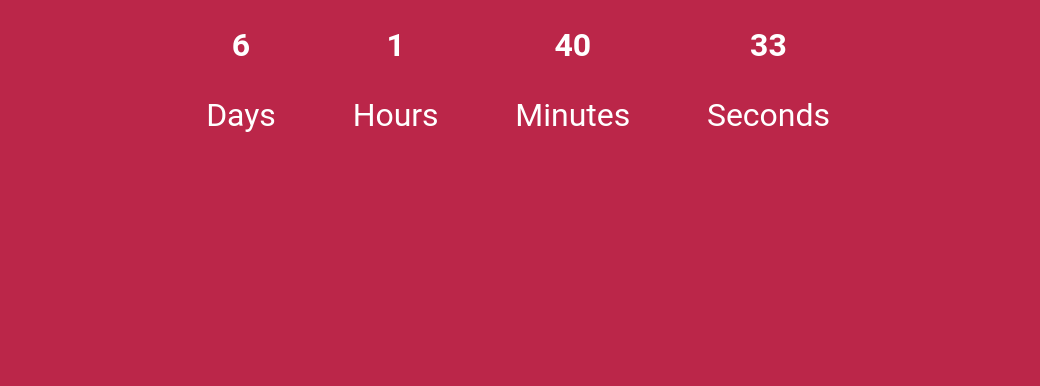
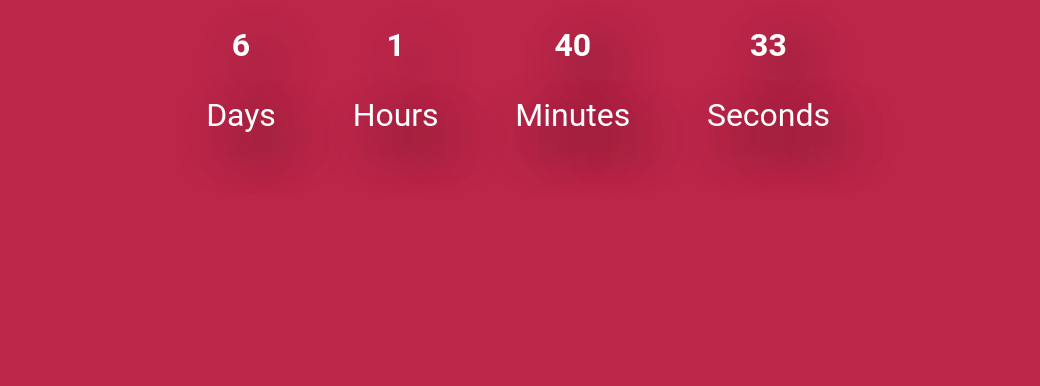
Before and after one commit to Nedbor/New_Year_CountDown, a plain HTML site: page index.html in a window 1280 px wide. Shown: the part 414-800 px from the top of the page, without its empty margins (122-1162 px from the left). Drawn offline with Linux system fonts and the light colour scheme; a web font is replaced by a local one.

Commit message:
se le agrego sombra a las letras

```diff
--- a/style.css
+++ b/style.css
@@ -15,6 +15,7 @@ body {
     color: rgb(255, 255, 255);
     text-align: center;
     font-family: 'Roboto', sans-serif;
+    text-shadow: 0.3vw 0.3vw 0.8vw black;
 }
 
 h1 {
```
